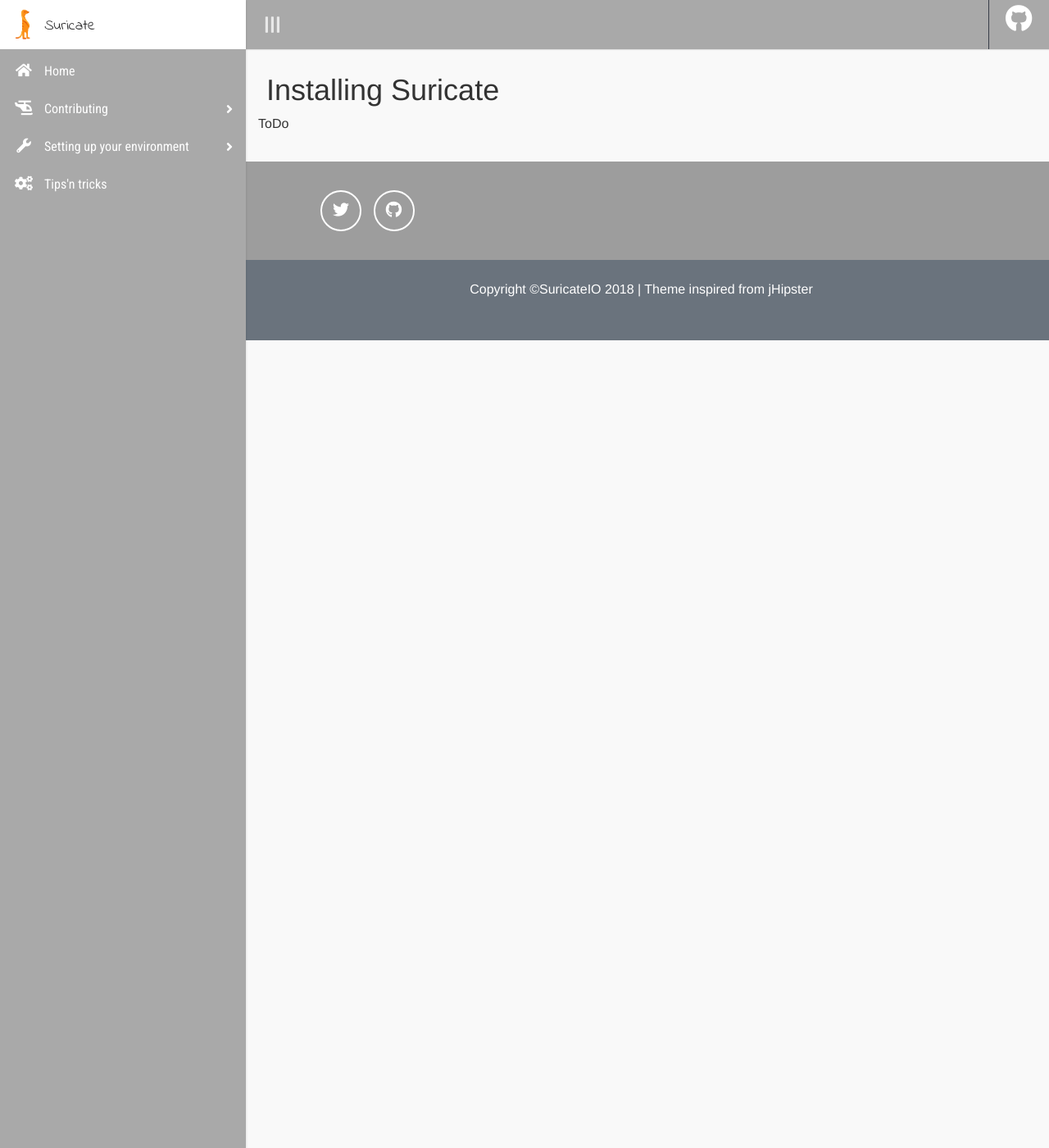
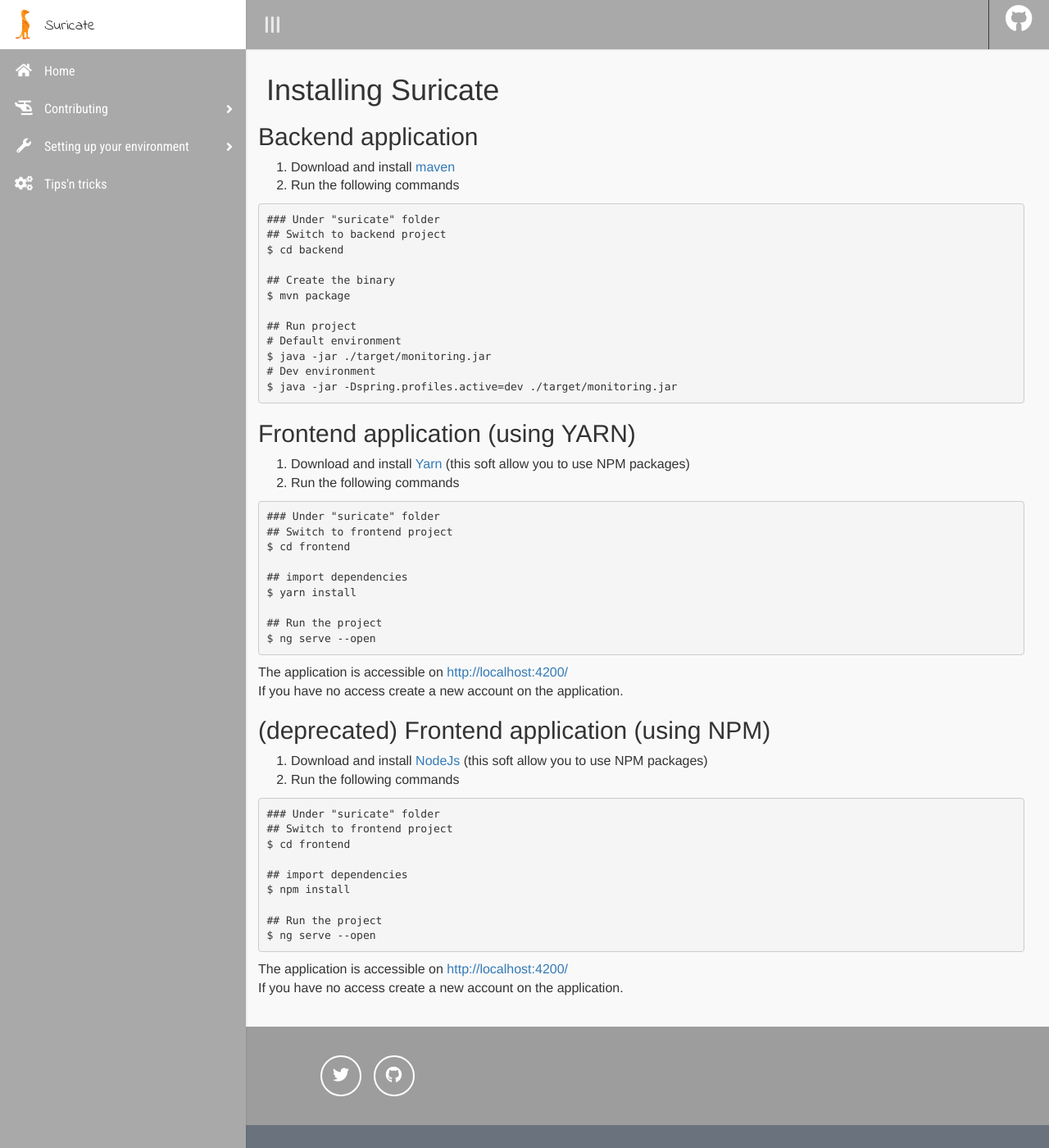
Before and after one commit to suricate-io/suricate-io.github.io, a Jekyll site: the page built from pages/installation.md, in a window 1280 px wide and 1400 px high. Shown: the whole window at 82% size. Built offline with Jekyll 4.4.1, drawn with Linux system fonts in a browser that asks for light colours; nearby versions of some CDN libraries.

Commit message:
Init dev installation

````diff
--- a/pages/installation.md
+++ b/pages/installation.md
@@ -8,4 +8,62 @@
 
 # <i class="fa fa-cloud-download"></i> Installing Suricate
 
-ToDo
+## Backend application
+
+1. Download and install [maven](https://maven.apache.org/download.cgi)
+2. Run the following commands
+
+```bash
+### Under "suricate" folder
+## Switch to backend project
+$ cd backend
+
+## Create the binary
+$ mvn package
+
+## Run project
+# Default environment
+$ java -jar ./target/monitoring.jar
+# Dev environment
+$ java -jar -Dspring.profiles.active=dev ./target/monitoring.jar
+```
+
+## Frontend application (using YARN)
+
+1. Download and install [Yarn](https://yarnpkg.com/latest.msi) (this soft allow you to use NPM packages)
+2. Run the following commands
+
+```bash
+### Under "suricate" folder
+## Switch to frontend project
+$ cd frontend
+
+## import dependencies
+$ yarn install
+
+## Run the project
+$ ng serve --open
+```
+
+The application is accessible on <http://localhost:4200/>
+If you have no access create a new account on the application.
+
+## (deprecated) Frontend application (using NPM)
+
+1. Download and install [NodeJs](https://nodejs.org/en/download/) (this soft allow you to use NPM packages)
+2. Run the following commands
+
+```bash
+### Under "suricate" folder
+## Switch to frontend project
+$ cd frontend
+
+## import dependencies
+$ npm install
+
+## Run the project
+$ ng serve --open
+```
+
+The application is accessible on <http://localhost:4200/>
+If you have no access create a new account on the application.
````
